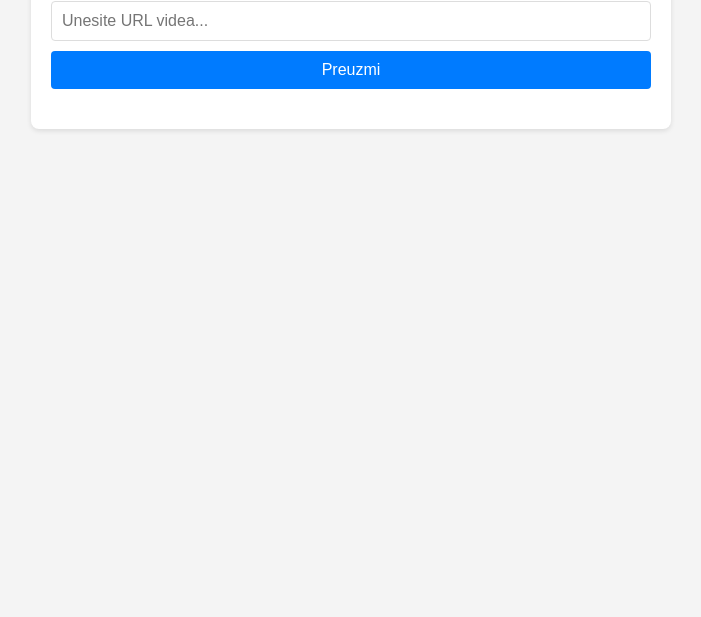
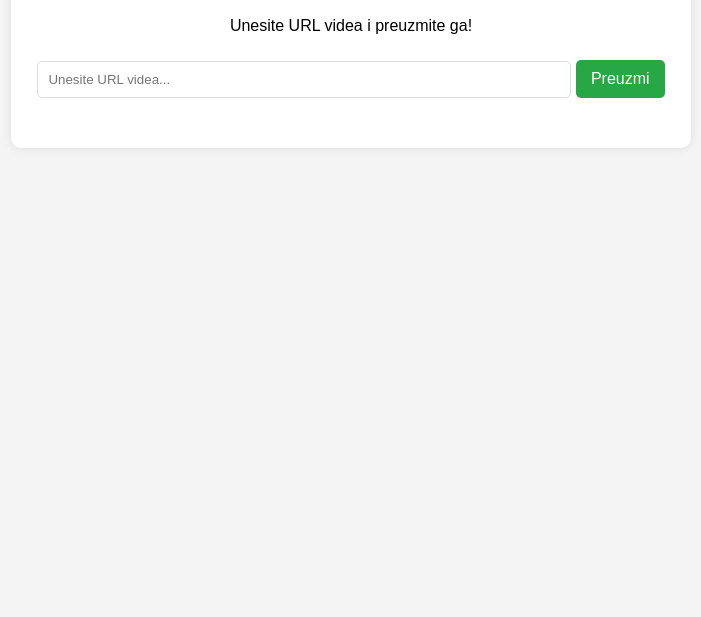
Before and after one commit to Cao573/lineatools, a website: page public/index.html in a window 1280 px wide. Shown: the part 183-800 px from the top of the page, without its empty margins (289-990 px from the left). Drawn offline with Linux system fonts and the light colour scheme.

Commit message:
Update styles.css

```diff
--- a/public/styles.css
+++ b/public/styles.css
@@ -1,52 +1,46 @@
 body {
     font-family: Arial, sans-serif;
+    text-align: center;
     background-color: #f4f4f4;
     margin: 0;
     padding: 0;
 }
 
 .container {
-  width: 90%;
-  max-width: 600px;
-  margin: 50px auto;
+    width: 50%;
+    margin: 100px auto;
+    background: white;
     padding: 20px;
-  background: #fff;
-  border-radius: 8px;
-  box-shadow: 0 2px 5px rgba(0,0,0,0.1);
+    border-radius: 10px;
+    box-shadow: 0px 0px 10px rgba(0, 0, 0, 0.1);
 }
 
 h1 {
-  text-align: center;
+    color: #333;
 }
 
-form {
-  display: flex;
-  flex-direction: column;
-}
-
-input[type="text"] {
+input {
+    width: 80%;
     padding: 10px;
-  font-size: 16px;
-  margin-bottom: 10px;
+    margin: 10px 0;
     border: 1px solid #ddd;
-  border-radius: 4px;
+    border-radius: 5px;
 }
 
 button {
-  padding: 10px;
+    padding: 10px 15px;
+    border: none;
+    background-color: #28a745;
+    color: white;
     font-size: 16px;
-  background: #007BFF;
-  color: white;
-  border: none;
-  border-radius: 4px;
     cursor: pointer;
+    border-radius: 5px;
 }
 
 button:hover {
-  background: #0056b3;
+    background-color: #218838;
 }
 
 #result {
     margin-top: 20px;
-  text-align: center;
 }
```
Lines whose indentation alone changed are shown as unchanged.
